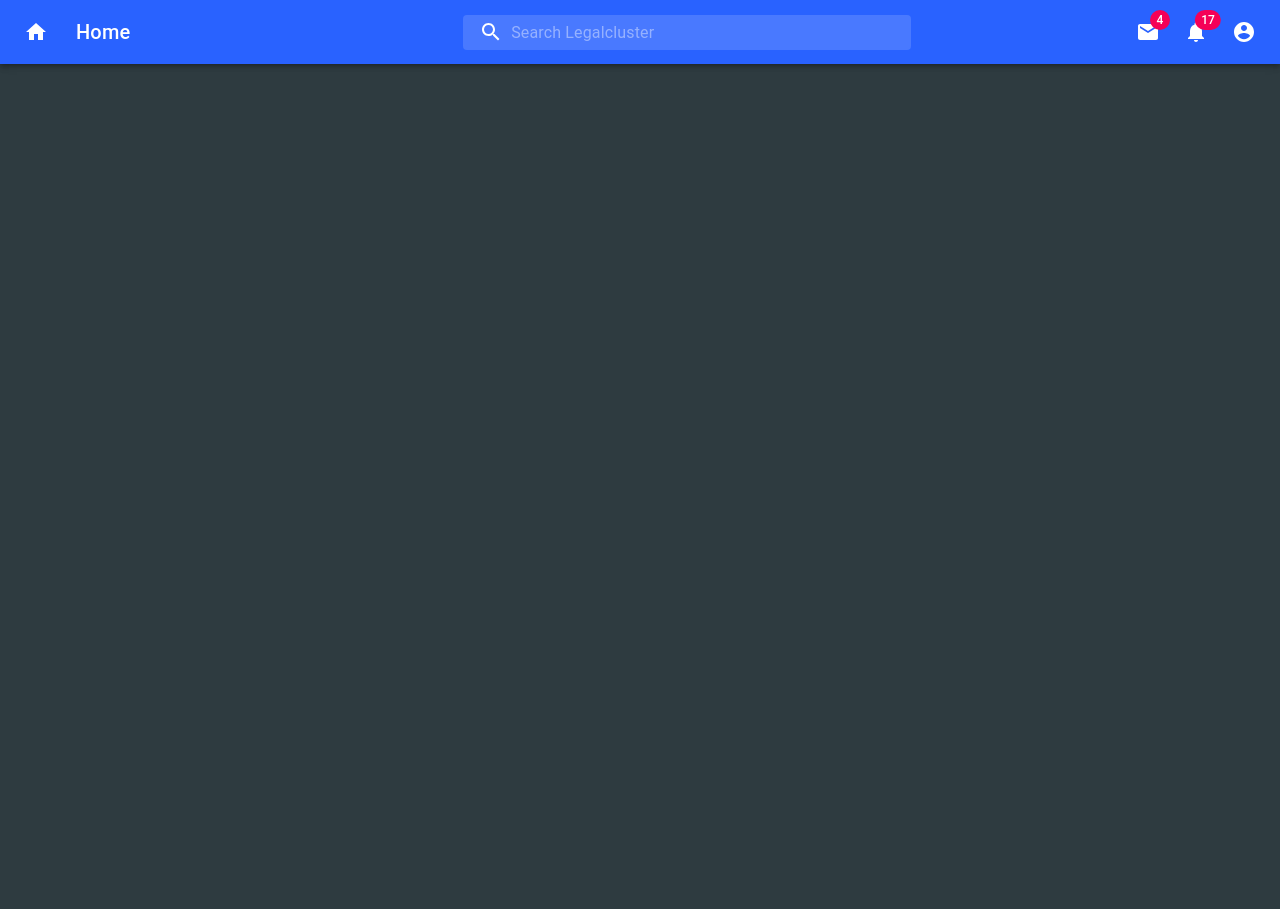
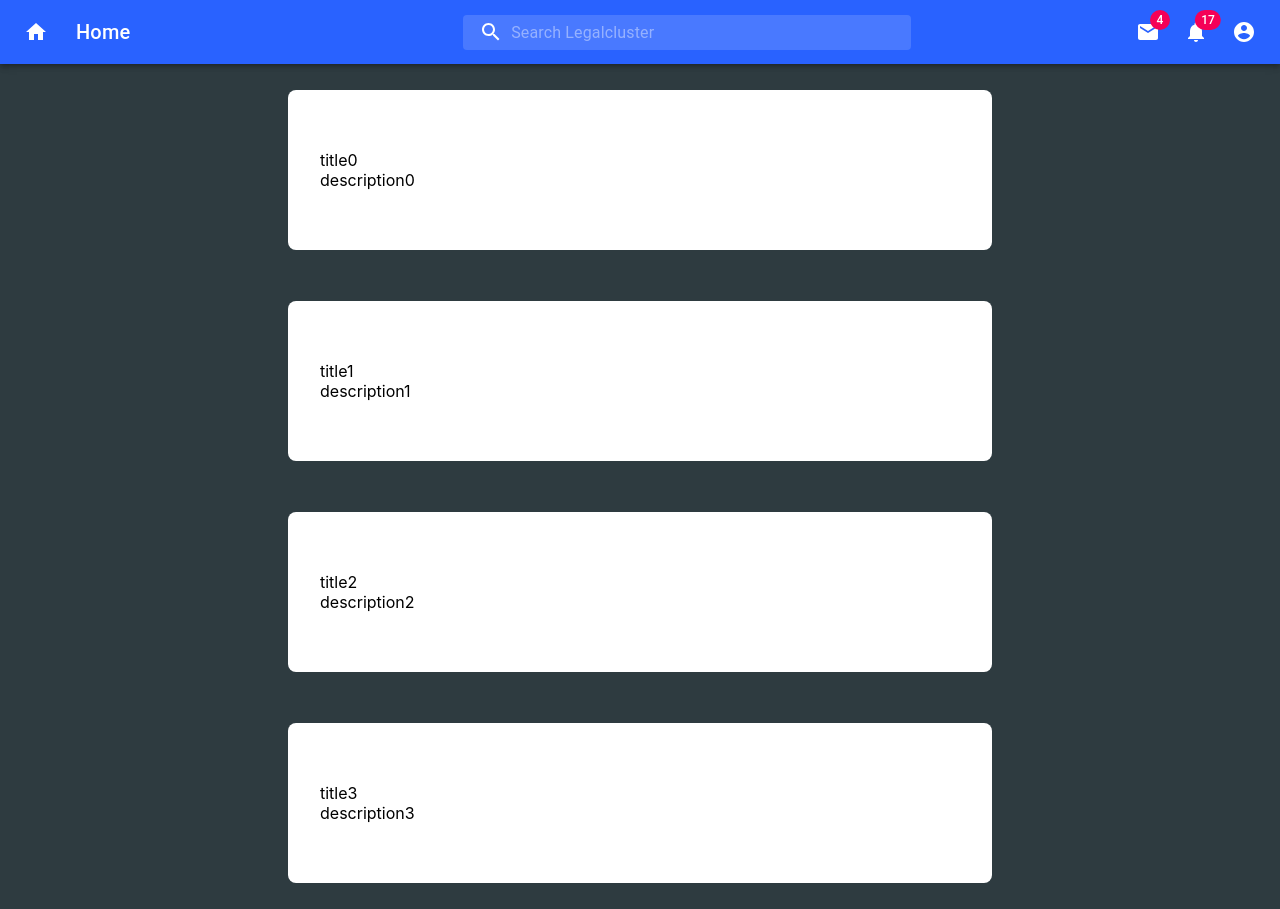
Before and after one commit to mjaracz/atomic-design-example, a React (Create React App) app: page / in a window 1280 px wide. Before the commit the page ends 800 px from the top, so only its background shows below. Built offline with nearby package versions, Linux system fonts and the light colour scheme.

Commit message:
feature: add styled to posts components in molecules directory

```diff
--- a/src/molecules/appBar/index.ts
+++ /dev/null
@@ -1,2 +0,0 @@
-export { HomeAppBar } from 'molecules/appBar/homeAppBar';
-export { useStyle as useStyleAppBar } from 'styled';
--- a/src/molecules/appBar/homeAppBar.tsx
+++ b/src/molecules/homeAppBar/homeAppBar.tsx
@@ -15,7 +15,7 @@ import MoreIcon from '@material-ui/icons/MoreVert';
 import NotificationsIcon from '@material-ui/icons/Notifications';
 import SearchIcon from '@material-ui/icons/Search';
 import { ButtonHome } from 'atoms/buttons';
-import { useHomeAppBar } from 'molecules/appBar/hooks/useHomeAppBar';
+import { useHomeAppBar } from 'molecules/homeAppBar/hooks/useHomeAppBar';
 
 import { useStyle } from './styled';
 
--- /dev/null
+++ b/src/molecules/homeAppBar/index.ts
@@ -0,0 +1,2 @@
+export { HomeAppBar } from 'molecules/homeAppBar/homeAppBar';
+export { useStyle as useStyleAppBar } from 'styled';
--- a/src/molecules/index.ts
+++ /dev/null
@@ -1,3 +0,0 @@
-export * from './usersActivity';
-export * from './pageNotFound';
-export * from './appBar';
--- a/src/molecules/posts/post.tsx
+++ b/src/molecules/posts/post.tsx
@@ -6,8 +6,8 @@ export const Post = ({ description, title }) => {
   const styles = useStyledPost();
   return (
     <div className={styles.postWrapper}>
-      <div>{title}</div>
-      <div>{description}</div>
+      <div className={styles.textWrapper}>{title}</div>
+      <div className={styles.textWrapper}>{description}</div>
     </div>
   );
 };
--- a/src/molecules/posts/posts.tsx
+++ b/src/molecules/posts/posts.tsx
@@ -7,7 +7,7 @@ export const Posts = () => {
   const styles = useStyledPosts();
   return (
     <div className={styles.postsWrapper}>
-      <Post description='description' title='title'  />
+      <Post description='description0' title='title0'  />
       <Post description='description1' title='title1' />
       <Post description='description2' title='title2' />
       <Post description='description3' title='title3' />
--- a/src/molecules/posts/styled.ts
+++ b/src/molecules/posts/styled.ts
@@ -5,8 +5,9 @@ export const useStyledPosts = makeStyles({
     display: 'flex',
     justifyContent: 'center',
     alignItems: 'center',
-    width: '18vw',
-    margin: '0 auto'
+    width: '60vw',
+    margin: '0 auto',
+    flexWrap: 'wrap',
   }
 });
 
@@ -14,11 +15,16 @@ export const useStyledPost = makeStyles({
   postWrapper: {
     display: 'flex',
     justifyContent: 'center',
-    flexWrap: 'wrap',
-    width: '18vw',
-    height: '25vh',
-    padding: '2vw',
+    alignItems: 'center',
+    flexDirection: 'column',
+    width: '55vw',
+    height: '20vh',
     backgroundColor: '#fff',
-    borderRadius: '8px'
+    borderRadius: '8px',
+    margin: '2vw'
+  },
+  textWrapper: {
+    textAlign: 'left',
+    width: '50vw',
   }
 });
--- a/src/organisms/home/home.tsx
+++ b/src/organisms/home/home.tsx
@@ -1,7 +1,10 @@
 import React, { FC } from 'react';
 
-import { HomeAppBar } from 'molecules/appBar';
-import { useStyle } from 'organisms/home/styled';
+import { HomeAppBar } from 'molecules/homeAppBar';
+import { Posts } from 'molecules/posts';
+
+import { useStyle } from './styled';
+
 
 export const Home: FC = () => {
   const { home } =
@@ -9,6 +12,7 @@ export const Home: FC = () => {
   return (
     <div className={home}>
       <HomeAppBar />
+      <Posts />
     </div>
   );
 };
```
Also changed, not shown: src/molecules/homeAppBar/hooks/useHomeAppBar.ts (renamed from src/molecules/appBar/hooks/useHomeAppBar.ts), src/molecules/homeAppBar/styled.ts (renamed from src/molecules/appBar/styled.ts), 2 other files (tests, documents, lock files or other folders).
